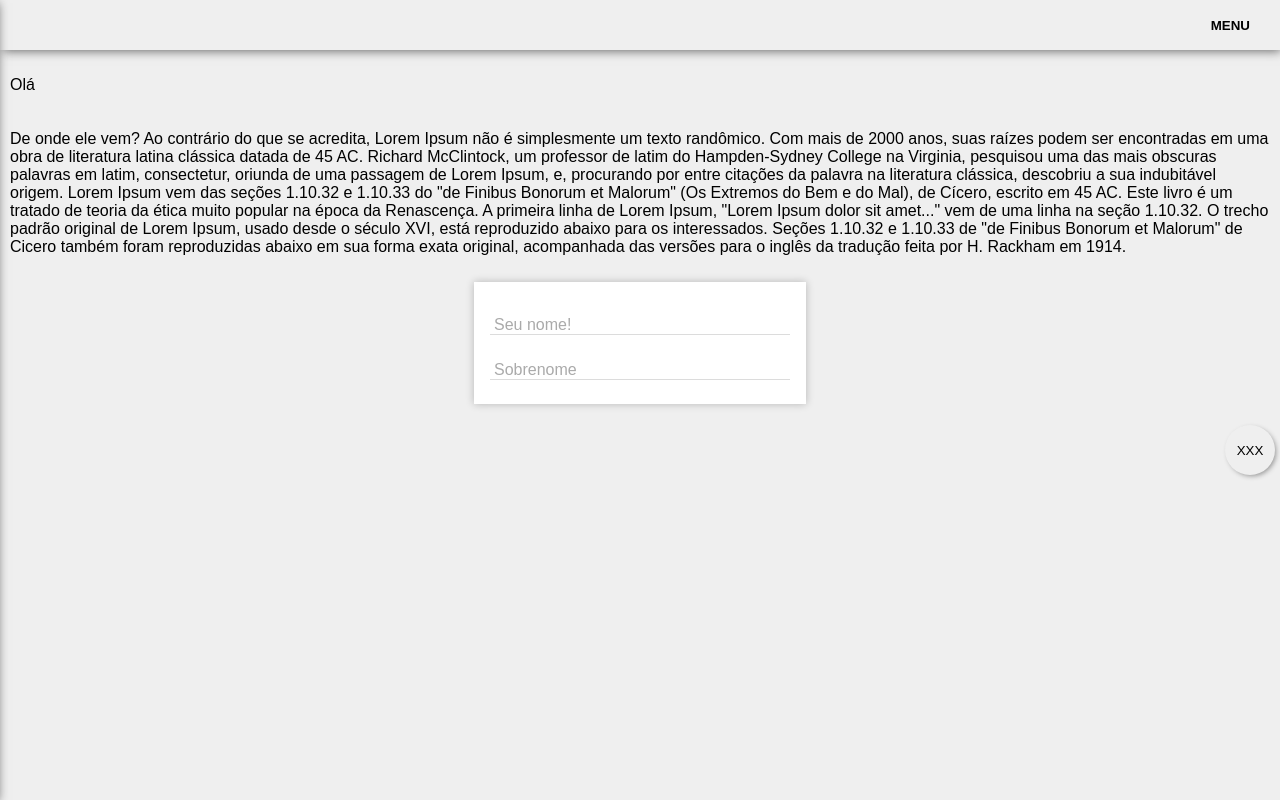
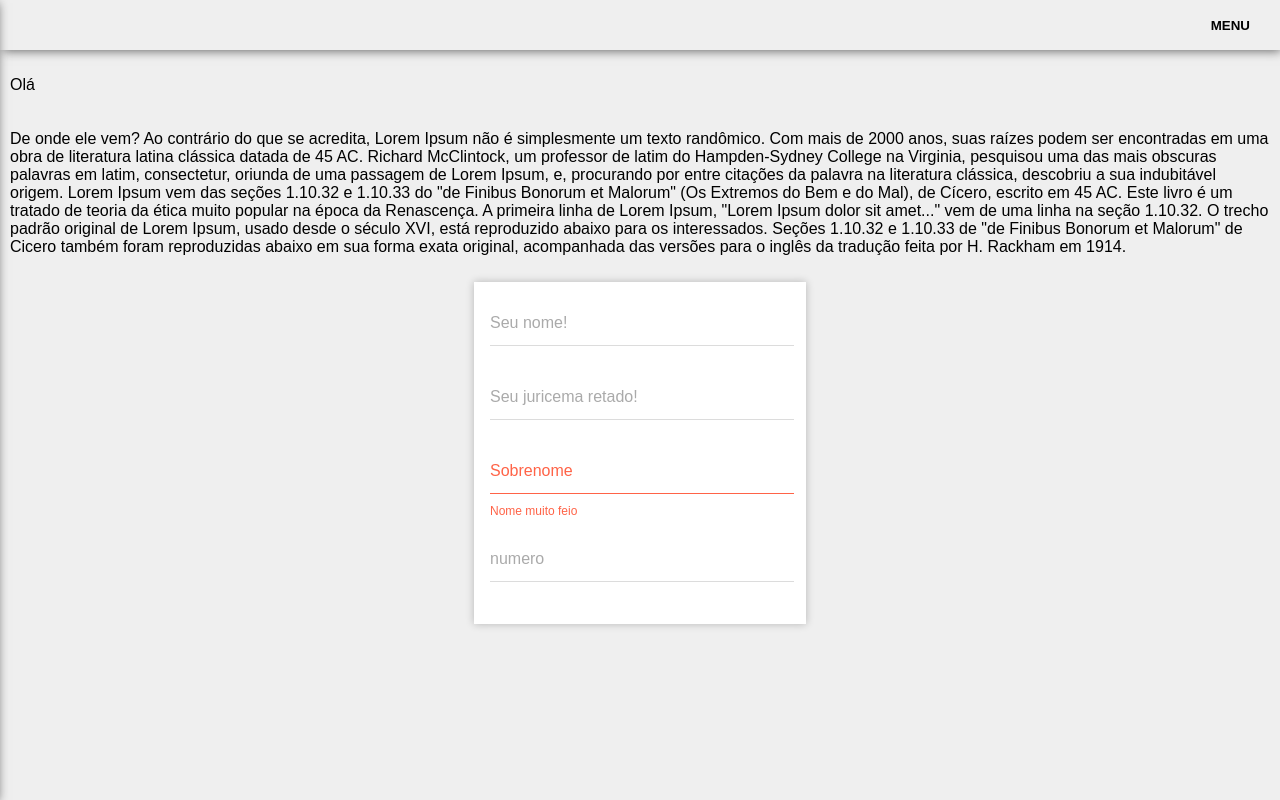
Before and after one commit to ramonmoraes/react-web-components, a React (Create React App) app: page / in a window 1280 px wide. Built offline with nearby package versions, Linux system fonts and the light colour scheme.

Commit message:
added icons

```diff
--- a/public/index.html
+++ b/public/index.html
@@ -36,5 +36,7 @@
       To begin the development, run `npm start` or `yarn start`.
       To create a production bundle, use `npm run build` or `yarn build`.
     -->
+    <link href="https://fonts.googleapis.com/icon?family=Material+Icons"
+      rel="stylesheet">
   </body>
 </html>
--- a/src/App.js
+++ b/src/App.js
@@ -3,7 +3,7 @@ import MenuMobile from "./components/MenuMobile";
 import MenuTablet from "./components/MenuTablet";
 import LoadingWrapper from "./components/LoadingWrapper";
 import MaterialInputLogin from "./components/MaterialInputLogin";
-import './index.css';
+import "./index.css";
 
 class App extends Component {
   render() {
@@ -17,11 +17,11 @@ class App extends Component {
           <button> Oi </button>
         </MenuMobile>
 
-        <MenuTablet active={false}>
+        {/* <MenuTablet active={false}>
           <button> X </button>
           <button> C </button>
           <button> A </button>
-        </MenuTablet>
+        </MenuTablet> */}
 
         <p style={padding10}> Olá</p>
         <p style={padding10}>
@@ -44,10 +44,31 @@ class App extends Component {
           versões para o inglês da tradução feita por H. Rackham em 1914.{" "}
         </p>
         <div className="card">
-          <MaterialInputLogin name={"name"} placeholder={"Seu nome!"} />
-          <MaterialInputLogin name={"Sobrenome"} placeholder={"Sobrenome"} />
+          <MaterialInputLogin
+            autoComplete={"disabled"}
+            name={"name"}
+            placeholder={"Seu nome!"}
+          />
+          <MaterialInputLogin
+            autoComplete={"disabled"}
+            name={"juricema"}
+            placeholder={"Seu juricema retado!"}
+          />
+          <MaterialInputLogin
+            autoComplete={"disabled"}
+            name={"Sobrenome"}
+            placeholder={"Sobrenome"}
+            error={"Nome muito feio"}
+          />
+
+          <MaterialInputLogin
+            autoComplete={"disabled"}
+            name={"numero"}
+            placeholder={"numero"}
+            type={"number"}
+            icon={"face"}
+          />
         </div>
-
       </div>
     );
   }
--- a/src/components/MaterialInputLogin/index.js
+++ b/src/components/MaterialInputLogin/index.js
@@ -36,25 +36,34 @@ class MaterialInputLogin extends Component {
   };
 
   getId = () => `${this.props.name}-input`;
-
+  getIcon = () => {
+    const { icon } = this.props;
+    return icon ? <span className={`icon-${icon}`}> </span> : null;
+  };
   render() {
     const { isActive, isIdle } = this.state;
+    const { error } = this.props;
+
     let materialClass = isActive
       ? "MaterialLogin MaterialLogin--active"
       : "MaterialLogin";
 
-    if (isIdle) {
-      materialClass =
-        "MaterialLogin MaterialLogin--active MaterialLogin--completed";
-    }
+    if (isIdle) materialClass += " MaterialLogin--idle";
+    if (error) materialClass += " MaterialLogin--error";
+
+    const inputClass = error
+      ? "MaterialLogin-input MaterialLogin-input--error"
+      : "MaterialLogin-input";
 
     return (
       <div className={materialClass}>
+        {this.getIcon()}
+        <div className="MaterialLogin-content">
           <label className="MaterialLogin-placeholder" htmlFor={this.getId()}>
             {this.props.placeholder}
           </label>
           <input
-          className="MaterialLogin-input"
+            className={inputClass}
             name={this.props.name}
             id={this.getId()}
             ref={thisInput => (this.input = thisInput)}
@@ -63,9 +72,12 @@ class MaterialInputLogin extends Component {
             onFocus={this.handleFocus}
             onBlur={this.handleBlur}
             placeholder={this.props.placeholder}
-          type={this.props.type || "text"}
+            type={this.props.type || "input"}
+            autocomplete={this.props.autoComplete}
           />
-        <span className="MaterialLogin-complementary"> </span>
+          <span className="MaterialLogin-guide-line"> </span>
+          <div className="MaterialLogin-error"> {error} </div>
+        </div>
       </div>
     );
   }
--- a/src/components/MaterialInputLogin/style.css
+++ b/src/components/MaterialInputLogin/style.css
@@ -1,12 +1,16 @@
 .MaterialLogin {
-  padding: 16px 4px 2px 4px;
+  position: relative;
+  padding-top: 16px;
   margin-bottom: 8px;
-  position: relative;
-  border-bottom: 1px solid #dcdcdc; }
+  display: flex; }
+  .MaterialLogin-content {
+    width: 100%; }
   .MaterialLogin-input {
     width: 100%;
-    position: relative;
-    border: none; }
+    border: none;
+    border-bottom: 1px solid #dcdcdc;
+    padding-bottom: 8px;
+    padding-top: 8px; }
     .MaterialLogin-input::placeholder {
       visibility: hidden; }
     .MaterialLogin-input:focus {
@@ -14,32 +18,47 @@
   .MaterialLogin-placeholder {
     transition: 0.3s cubic-bezier(0.7, 0.04, 0.28, 0.88);
     position: absolute;
-    left: 0;
-    padding: 2px 4px;
     color: #aaa;
-    z-index: 1;
     cursor: text; }
-  .MaterialLogin-complementary {
-    position: absolute;
+  .MaterialLogin-guide-line {
+    position: relative;
+    display: flex;
     height: 2px;
     width: 100%;
     background-color: #538fef;
-    bottom: -2px;
+    top: -1px;
     left: 0%;
     transform: scaleX(0);
     transition: 0.3s cubic-bezier(0.7, 0.04, 0.28, 0.88); }
+  .MaterialLogin-error {
+    font-size: 12px;
+    padding: 8px 0; }
+  .MaterialLogin-icon {
+    padding-right: 16px; }
 
 .MaterialLogin--active .MaterialLogin-placeholder {
   cursor: context-menu;
-  font-size: 14px;
+  font-size: 12px;
   color: #538fef;
   transform: translateY(-100%); }
 
-.MaterialLogin--active .MaterialLogin-complementary {
+.MaterialLogin--active .MaterialLogin-guide-line {
   transform: scaleX(1); }
 
 .MaterialLogin--idle .MaterialLogin-placeholder {
   color: #444; }
 
-.MaterialLogin--idle .MaterialLogin-complementary {
+.MaterialLogin--idle .MaterialLogin-guide-line {
   transform: scaleX(0); }
+
+.MaterialLogin--error .MaterialLogin-input {
+  border-bottom: 1px solid tomato; }
+
+.MaterialLogin--error .MaterialLogin-placeholder {
+  color: tomato; }
+
+.MaterialLogin--error .MaterialLogin-guide-line {
+  background-color: tomato; }
+
+.MaterialLogin--error .MaterialLogin-error {
+  color: tomato; }
--- a/src/components/MaterialInputLogin/style.scss
+++ b/src/components/MaterialInputLogin/style.scss
@@ -1,15 +1,21 @@
 .MaterialLogin {
   $activeColor: #538fef;
-  padding: 16px 4px 2px 4px;
-  margin-bottom: 8px;
-
+  $spacer: 8px;
   position: relative;
-  border-bottom: 1px solid #dcdcdc;
+  padding-top: $spacer*2;
   $transition: 0.3s cubic-bezier(0.7, 0.04, 0.28, 0.88);
+  margin-bottom: $spacer;
+  display: flex;
+  &-content {
+    width: 100%;
+  }
   &-input {
     width: 100%;
-    position: relative;
-    border: none;
+    border:none;
+    border-bottom: 1px solid #dcdcdc;
+    padding-bottom: $spacer;
+    padding-top: $spacer;
+
     &::placeholder {
       visibility: hidden;
     }
@@ -21,22 +27,29 @@
   &-placeholder {
     transition: $transition;
     position: absolute;
-    left: 0;
-    padding: 2px 4px;
     color: #aaa;
-    z-index: 1;
     cursor: text;
   }
 
-  &-complementary {
-    position: absolute;
+  &-guide-line {
+    position: relative;
+    display: flex;
     height: 2px;
     width: 100%;
     background-color: $activeColor;
-    bottom: -2px;
+    top:-1px;
     left: 0%;
     transform: scaleX(0);
     transition: $transition;
+  }
+
+  &-error {
+    font-size: 12px;
+    padding: $spacer 0;
+  }
+
+  &-icon {
+    padding-right: $spacer*2;
   }
 }
 
@@ -46,12 +59,12 @@
 
     &-placeholder {
       cursor: context-menu;
-      font-size: 14px;
+      font-size: 12px;
       color: $activeColor;
       transform: translateY(-100%);
     }
 
-    &-complementary {
+    &-guide-line {
       transform: scaleX(1);
     }
   }
@@ -63,8 +76,26 @@
     &-placeholder {
       color: $idleColor;
     }
-    &-complementary {
+    &-guide-line {
       transform: scaleX(0);
     }
   }
 }
+
+.MaterialLogin--error {
+  .MaterialLogin {
+    $errorColor: tomato;
+    &-input {
+      border-bottom: 1px solid $errorColor;
+    }
+    &-placeholder {
+      color: $errorColor;
+    }
+    &-guide-line {
+      background-color: $errorColor;
+    }
+    &-error {
+      color: $errorColor;
+    }
+  }
+}
```
Lines whose indentation alone changed are shown as unchanged.
